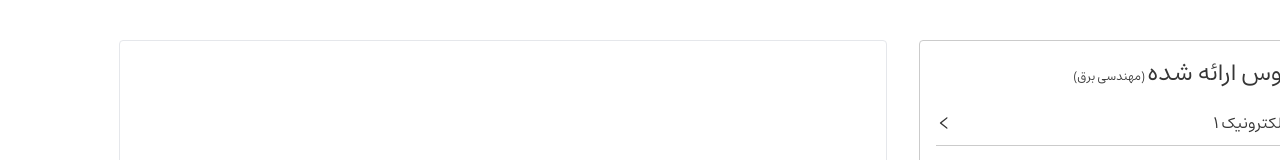
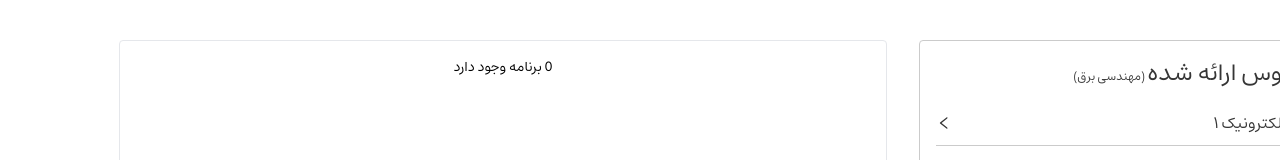
Before and after one commit to AliKouchekzade/register, a React (Create React App) app: page / in a window 1280 px wide. Shown: the top 160 px of the page. Built offline with nearby package versions, Linux system fonts and the light colour scheme.

Commit message:
responsive

```diff
--- a/src/App.js
+++ b/src/App.js
@@ -1,13 +1,13 @@
 import { useState } from "react";
 import Courses from "./components/courses";
-import { printCombination } from "./utils/plan";
+import { getplans } from "./utils/plan";
 import Show from "./components/show";
 
 function App() {
   const [res, setRes] = useState([]);
 
   const filterHandler = (selectedCourse, r) => {
-    setRes(printCombination(selectedCourse, r));
+    setRes(getplans(selectedCourse, r));
   };
 
   return (
--- a/src/components/show.js
+++ b/src/components/show.js
@@ -33,6 +33,7 @@ const Show = ({ res }) => {
 
   return (
     <section className="hidden lg:flex lg:min-h-[400px] border flex-grow rounded flex-col p-4">
+      <p className="text-center text-sm mb-2">{res.length} برنامه وجود دارد</p>
       {res.map((plan) => (
         <div
           id="plan"
--- a/src/styles/index.css
+++ b/src/styles/index.css
@@ -60,8 +60,27 @@ input[type="checkbox"]:hover {
 }
 
 #plan {
-  grid-template-columns: 70px repeat(21, 30px);
+  grid-template-columns: 70px repeat(21, 24px);
   grid-template-rows: 40px repeat(6, 56px);
+}
+
+@media screen and (min-width:1280px) {
+  #plan {
+    grid-template-columns: 70px repeat(21, 30px);
+  }
+}
+
+@media screen and (min-width:1440px) {
+  #plan {
+    grid-template-columns: 70px repeat(21, 33px);
+  }
+}
+
+
+@media screen and (min-width:1536px) {
+  #plan {
+    grid-template-columns: 70px repeat(21, 40px);
+  }
 }
 
 .day0 {
--- a/src/utils/plan.js
+++ b/src/utils/plan.js
@@ -1,6 +1,6 @@
 import hasOverLap from "./overlap";
 
-export function printCombination(selectedCourse, r) {
+export function getplans(selectedCourse, r) {
   const arr = selectedCourse.sort((a, b) => a.No - b.No);
   let all = JSON.stringify([]);
   let n = arr.length;
@@ -24,5 +24,7 @@ export function printCombination(selectedCourse, r) {
   }
 
   combinationUtil(arr, n, r, 0, data, 0);
-  return JSON.parse(all).filter((plan) => !hasOverLap(plan));
+  let x = JSON.parse(all).filter((plan) => !hasOverLap(plan));
+  if (JSON.stringify(x) === "[[]]") x = [];
+  return x;
 }
```
